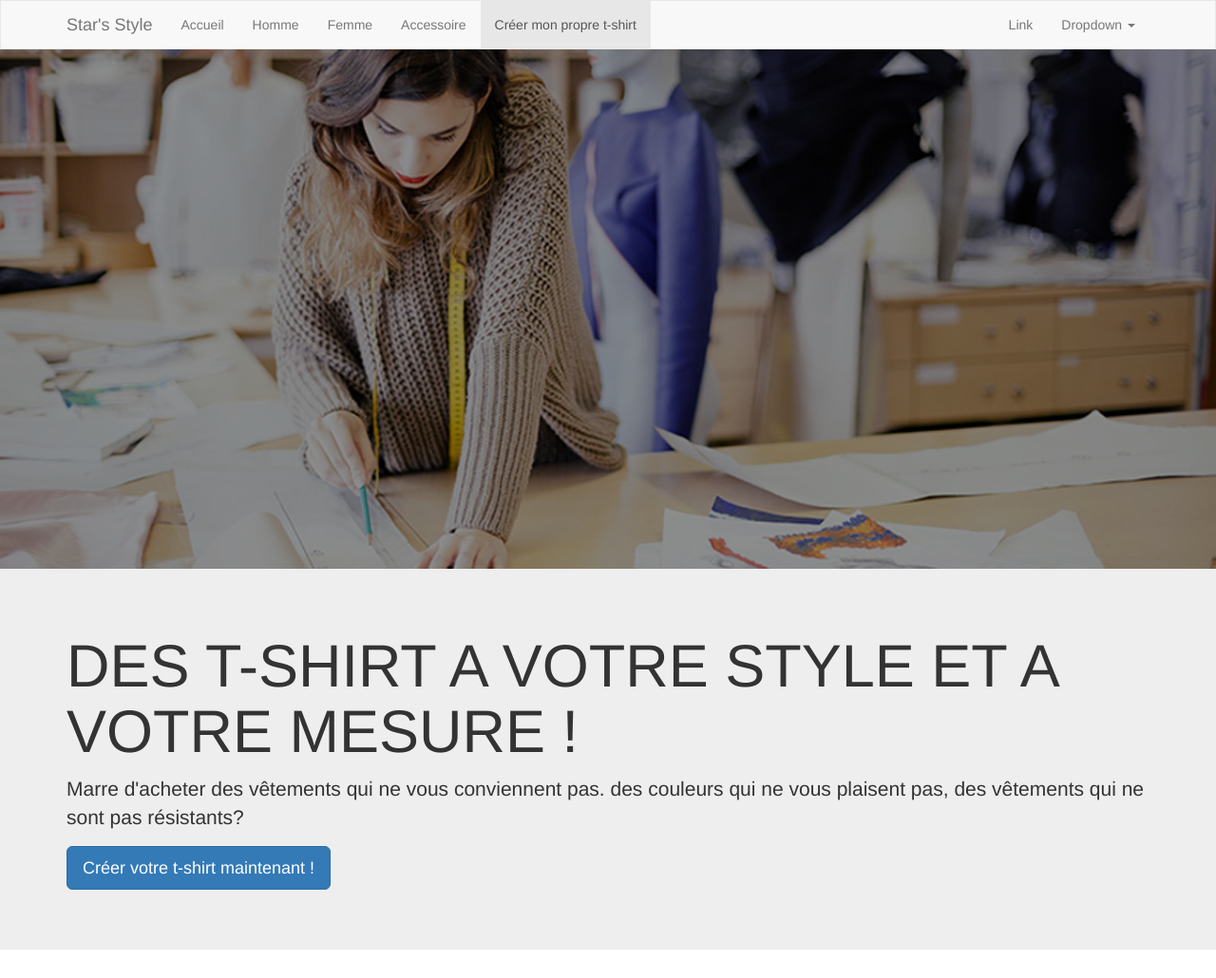
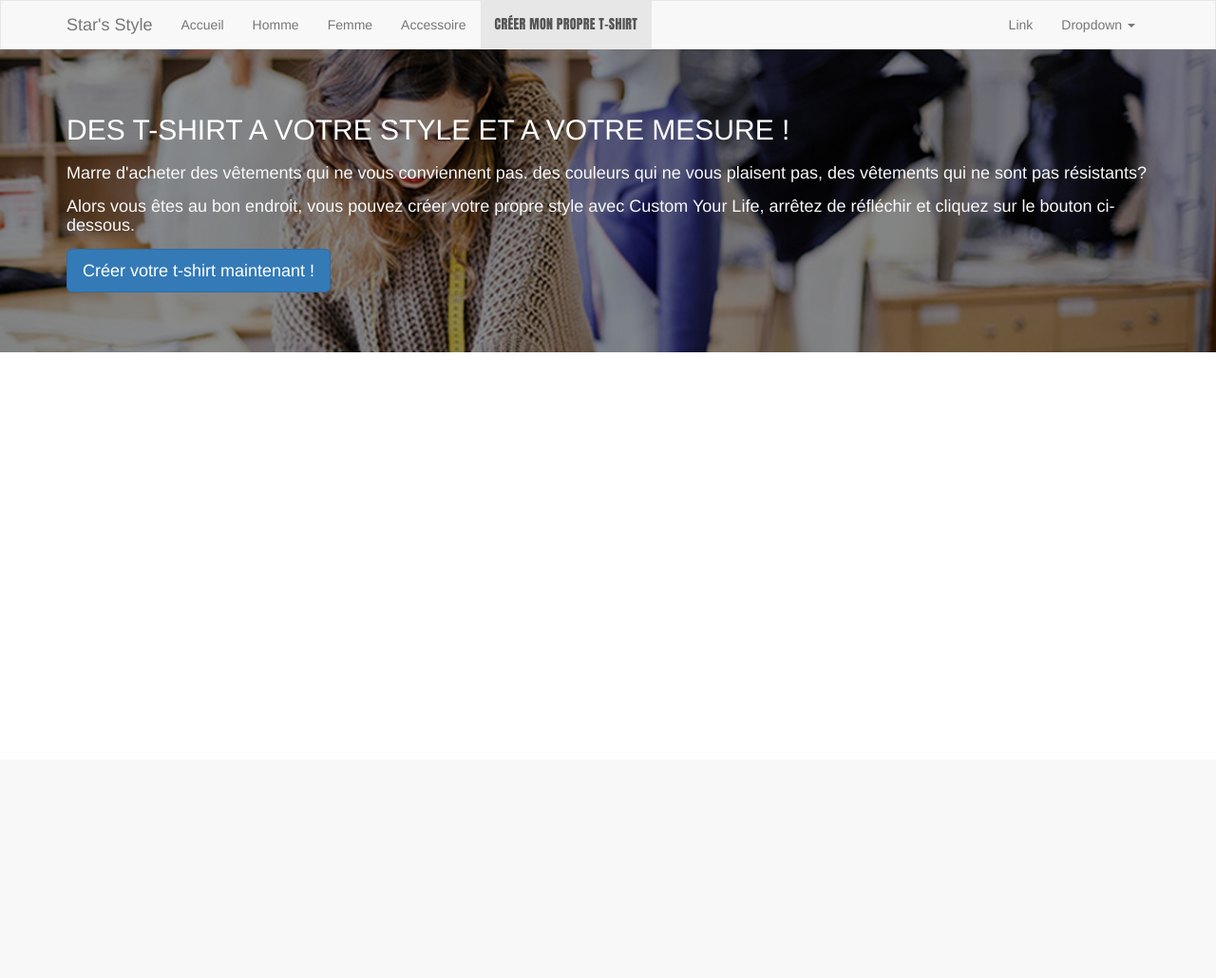
Before and after one commit to Hatimix/CustomYourLife, a PHP site: page / in a window 1280 px wide. Shown: the whole page at 95% size. After the commit the page ends 371 px from the top, so only its background shows below. Run offline with PHP 8.4, Linux system fonts and the light colour scheme; some libraries are stand-ins or nearby versions.

Commit message:
Validation de l'id8;64Re

```diff
--- a/index.php
+++ b/index.php
@@ -65,11 +65,12 @@
 		<!-- START HEADER -->
 		<header class="main">
 			<div id="container">
-                <img src="images/bg.png" alt="" class="img-responsive" width="100%">
-                <div class="jumbotron">
+                <!--<img src="images/bg.png" alt="" class="img-responsive" width="100%">-->
+                <div class="jumbotron img-responsive">
                 	<div class="container">
-                		<h1>DES T-SHIRT A VOTRE STYLE ET A VOTRE MESURE ! </h1>
+                		<h2>DES T-SHIRT A VOTRE STYLE ET A VOTRE MESURE ! </h2>
                 		<p>Marre d'acheter des vêtements qui ne vous conviennent pas. des couleurs qui ne vous plaisent pas, des vêtements qui ne sont pas résistants? </p>
+                        <p>Alors vous êtes au bon endroit, vous pouvez créer votre propre style avec Custom Your Life, arrêtez de réfléchir et cliquez sur le bouton ci-dessous.</p>
                 		<p>
                 			<a class="btn btn-primary btn-lg">Créer votre t-shirt maintenant !</a>
                 		</p>
--- a/style.css
+++ b/style.css
@@ -3,9 +3,29 @@ nav.main{
     margin: 0;
     border-radius: 0;
 }
+nav.main .container ul li.active a{
+    text-transform: uppercase;
+    font-family: Impact,sans-serif;
+    letter-spacing: 0.3px;
+}
 /* END NAVBAR */
+
 /* START HEADER*/
 header.main #container img{
     height: auto;
 }
+div.jumbotron{
+    background: url("images/bg.png") no-repeat;
+    -webkit-background-size: cover;
+    background-size: cover;
+}
+div.jumbotron h2{
+    color: white;
+    padding-bottom: 10px;
+}
+div.jumbotron p{
+    color: #f9f9f9;
+    font-size: 18px;
+    line-height: 1.1;
+}
 /* END HEADER*/
```
Also changed, not shown: README.md (added).
